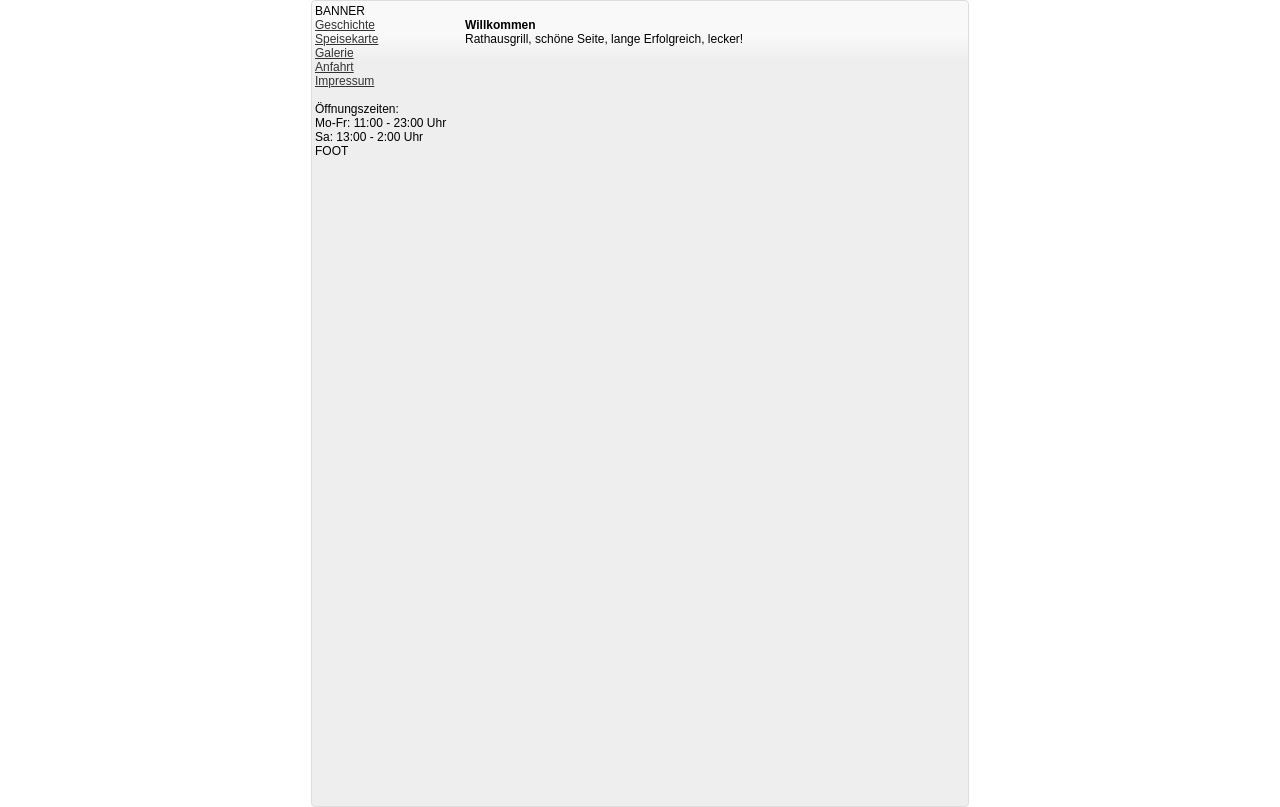
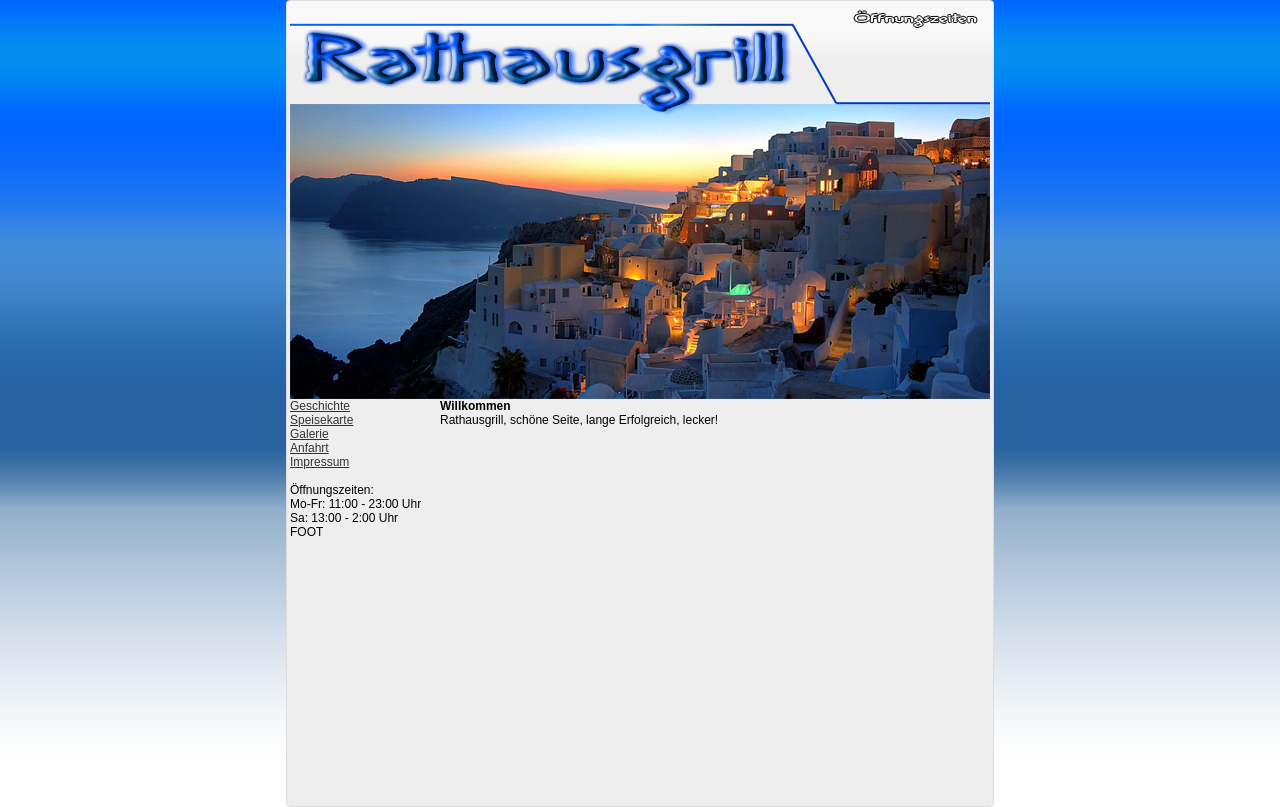
Before and after one commit to Istani/PHP_Rathausgrill, a PHP site: page / in a window 1280 px wide. Run offline with PHP 8.4, Linux system fonts and the light colour scheme.

Commit message:
Grafik 1

```diff
--- a/site/content.php
+++ b/site/content.php
@@ -1,7 +1,7 @@
 <table class="aufbau" width="100%">
   <tr>
     <td colspan="2">
-      BANNER
+		<img src="image/banner.png">
     </td>
   </tr>
   <tr>
--- a/style/style.css
+++ b/style/style.css
@@ -21,3 +21,7 @@ table {
 .navigation {
   width:150px;
 }
+body {
+  background-image:url(../image/bg.png);
+  height: auto;
+}
```
Also changed, not shown: image/banner.png, image/bg.png (added), 2 other files.
